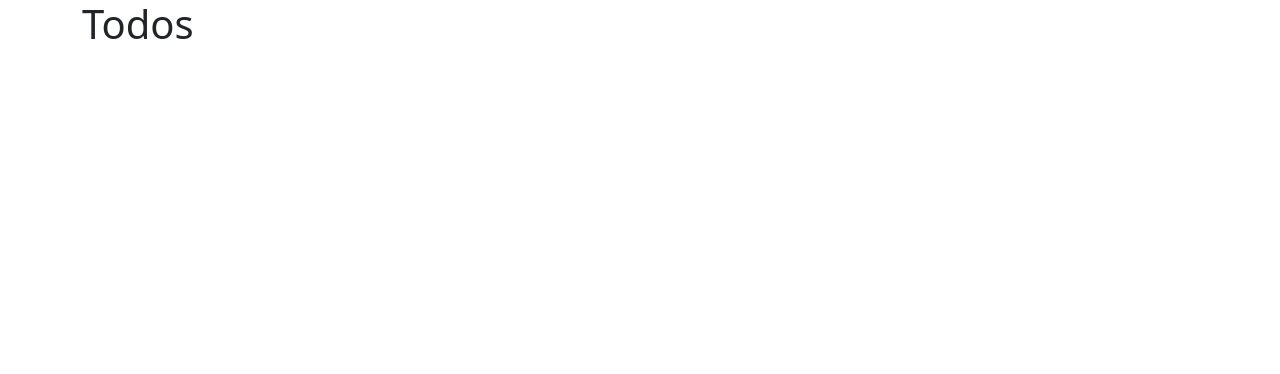
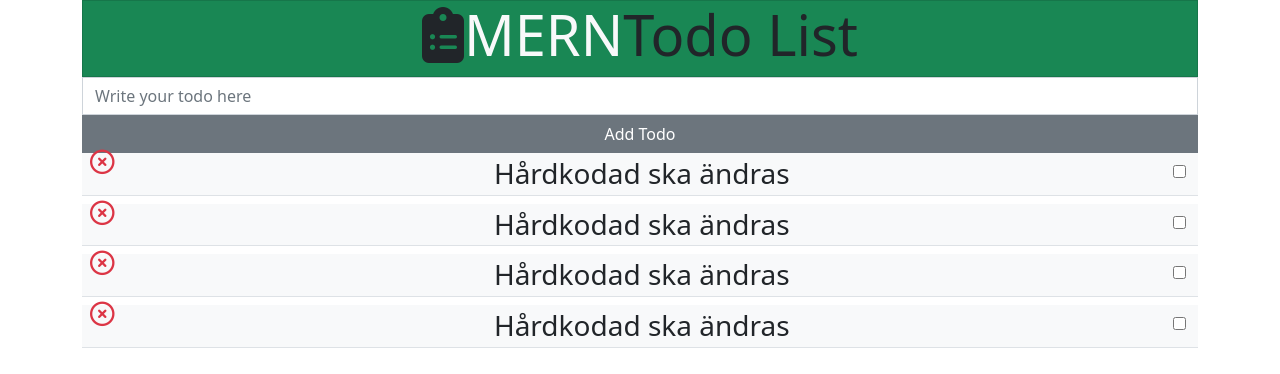
Before and after one commit to christoffermartell/TodoMernStack, a React (Create React App) app in the folder frontend/todo-with-logins/: page / in a window 1280 px wide. Shown: the top 374 px of the page. Built offline with nearby package versions, Linux system fonts and the light colour scheme.

Commit message:
Some simple elements and bootstrap for UI

```diff
--- a/frontend/todo-with-logins/public/index.html
+++ b/frontend/todo-with-logins/public/index.html
@@ -12,8 +12,12 @@
 		<link rel="apple-touch-icon" href="%PUBLIC_URL%/logo192.png" />
 
 		<link rel="manifest" href="%PUBLIC_URL%/manifest.json" />
+		<script
+			src="https://kit.fontawesome.com/0fcdcdc875.js"
+			crossorigin="anonymous"
+		></script>
 
-		<title>React App</title>
+		<title>MERN-Todo-Application</title>
 	</head>
 	<body>
 		<noscript>You need to enable JavaScript to run this app.</noscript>
--- a/frontend/todo-with-logins/src/App.js
+++ b/frontend/todo-with-logins/src/App.js
@@ -1,12 +1,16 @@
 import TodoList from "./components/todoList";
 import Title from "./components/title";
+import todo from "./components/todo";
+import AllTodos from "./components/allTodos";
+
 function App() {
 	// useEffect för att hämta från backend ( API )
 
 	return (
 		<div className="container">
+			<Title />
 			<TodoList />
-			<Title />
+			<AllTodos></AllTodos>
 		</div>
 	);
 }
--- /dev/null
+++ b/frontend/todo-with-logins/src/components/allTodos.jsx
@@ -0,0 +1,15 @@
+import Todo from "./todo"
+
+const AllTodos = () =>{
+return (
+    <div>
+        <Todo></Todo>
+        <Todo></Todo>
+        <Todo></Todo>
+        <Todo></Todo>
+
+    </div>
+)
+}
+
+export default AllTodos;
--- a/frontend/todo-with-logins/src/components/title.jsx
+++ b/frontend/todo-with-logins/src/components/title.jsx
@@ -1,7 +1,12 @@
 import React from "react";
 
 const Title = () => {
-	return <h1>Todos</h1>;
+	return <div className="card bg-success text-center text-dark rounded-0">
+	<h1 className="display-4">
+		<i className="fas fa-clipboard-list mr-3"></i>
+		<span className="text-light mr-3">MERN</span>Todo List
+	</h1>
+</div>
 };
 
 export default Title;
--- /dev/null
+++ b/frontend/todo-with-logins/src/components/todo.jsx
@@ -0,0 +1,20 @@
+
+
+const Todo = () =>{
+    return (
+    <h3
+    className="text-dark text-center p-1 bg-light border-bottom">
+
+    <i className="far fa-times-circle fa-sm  m-1 text-danger float-start">
+    </i>
+    Hårdkodad ska ändras
+
+    <input
+        type="checkbox"
+        className="m-2 float-end">
+    </input>
+</h3>
+    )
+}
+
+export default Todo;
--- a/frontend/todo-with-logins/src/components/todoList.jsx
+++ b/frontend/todo-with-logins/src/components/todoList.jsx
@@ -1,7 +1,19 @@
 import React, { useState, useEffect } from "react";
 
-const TodoList = (props) => {
-	return <></>;
+const TodoList = () => {
+	return <form >
+	<input
+		type="text"
+		className="form-control rounded-0"
+		placeholder="Write your todo here"
+	></input>
+	<button
+		className="form-control rounded-0 btn-secondary"
+		type="submit"
+	>
+		Add Todo
+	</button>
+</form>
 };
 
 export default TodoList;
```
Also changed, not shown: 2 other files (tests, documents, lock files or other folders).
